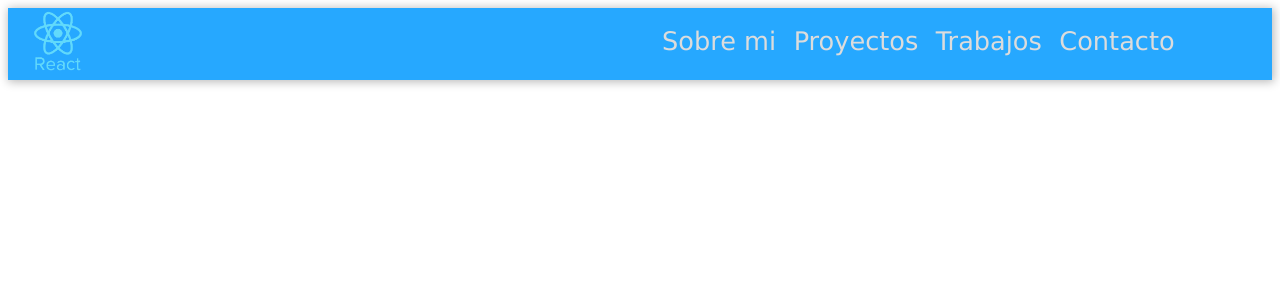
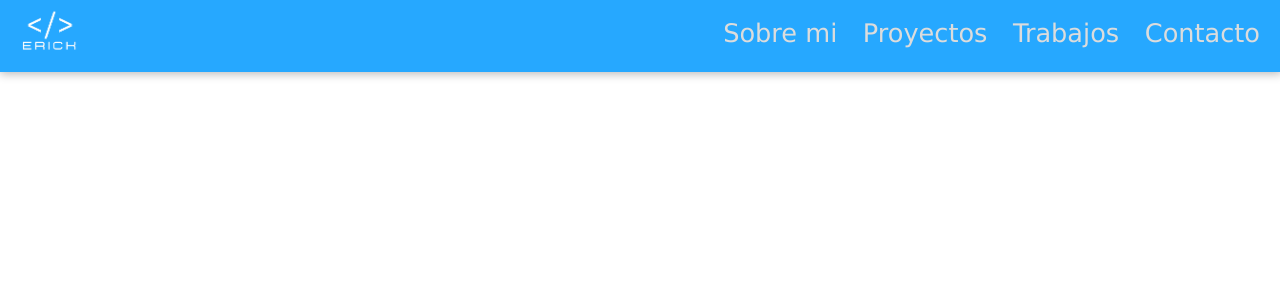
Before and after one commit to EricksonRT/MyportfolioV2, a React (Vite) app: page / in a window 1280 px wide. Shown: the top 300 px of the page. Built offline with nearby package versions, Linux system fonts and the light colour scheme.

Commit message:
ajustes en el nabvar

```diff
--- a/src/assets/css/app.css
+++ b/src/assets/css/app.css
@@ -1,4 +1,10 @@
+body {
+  width: 100%;
+  margin: 0 auto;
+}
+
 .nav {
+  top: -1%;
   position: sticky;
   background: rgba(0, 153, 255, 0.85);
   height: 4.5rem;
@@ -26,20 +32,22 @@
   padding: 0;
   margin: 0;
   top: 0;
+  padding-right: 20px;
 }
 .nav__itemlist {
   margin-top: 1.1rem;
   list-style: none;
   font-size: 1.6em;
-  margin-left: 1.5%;
+  margin-left: 1em;
 }
 .nav__itemref {
   text-decoration: none;
   color: rgb(220, 220, 220);
 }
 .nav__itemref:hover {
-  color: #fff;
-  transition: ease-out 1s;
+  color: rgb(255, 255, 255);
+  transition: ease-out 0.5s;
+  animation: slide_item 0.6s alternate-reverse infinite;
 }
 .nav__menu-right {
   display: flex;
@@ -55,7 +63,7 @@
   right: 0;
   top: 0;
   width: 2em;
-  visibility: hidden;
+  display: none;
   cursor: pointer;
 }
 .nav__check {
@@ -68,7 +76,7 @@
   top: 0;
   width: 35px;
   height: 1.8em;
-  visibility: hidden;
+  display: none;
   cursor: pointer;
   appearance: none;
   border-radius: 5px;
@@ -80,13 +88,14 @@ input[type=checkbox]:checked + .nav__ul {
   display: grid;
   background-color: rgba(0, 153, 255, 0.85);
   justify-content: center;
-  height: 80vh;
+  height: 60vh;
+  text-align: center;
   animation-duration: 1s;
   animation-name: toggleMenu;
 }
-@media (max-width: 615px) {
+@media (max-width: 670px) {
   .nav__label, .nav__img, .nav__check {
-    visibility: visible;
+    display: initial;
     position: absolute;
   }
   .nav__ul {
@@ -96,10 +105,20 @@ input[type=checkbox]:checked + .nav__ul {
 
 @keyframes toggleMenu {
   from {
-    height: 30vh;
+    height: 10vh;
   }
   to {
-    height: 80vh;
+    height: 60vh;
+  }
+}
+@keyframes slide_item {
+  0% {
+    text-decoration-color: white;
+    text-emphasis-position: under;
+  }
+  100% {
+    text-decoration: underline 10px;
+    text-decoration-color: white;
   }
 }
 * {
--- a/src/assets/sass/_mixinFuncions.scss
+++ b/src/assets/sass/_mixinFuncions.scss
@@ -3,7 +3,8 @@ $colorPrimario: rgba(0, 153, 255, 0.85);
   display: grid;
   background-color: $colorPrimario;
   justify-content: center;
-  height: 80vh;
+  height: 60vh;
+  text-align: center;
 }
 @mixin menuResponsiveOff {
   display: none;
--- a/src/assets/sass/_navbar.scss
+++ b/src/assets/sass/_navbar.scss
@@ -3,8 +3,15 @@
 $colorPrimario: rgba(0, 153, 255, 0.85);
 $colorWhitetexto: rgb(220, 220, 220);
 $colornegroTexto: rgb(0, 0, 0);
+// color de la barra en el hover
+$itemColorHover: #ffff;
+body {
+  width: 100%;
+  margin: 0 auto;
+}
 
 .nav {
+  top: -1%;
   position: sticky;
   background: $colorPrimario;
   height: 4.5rem;
@@ -32,20 +39,22 @@ $colornegroTexto: rgb(0, 0, 0);
     padding: 0;
     margin: 0;
     top: 0;
+    padding-right: 20px;
   }
   &__itemlist {
     margin-top: 1.1rem;
     list-style: none;
     font-size: 1.6em;
-    margin-left: 1.5%;
+    margin-left: 1em;
   }
   &__itemref {
     text-decoration: none;
     color: $colorWhitetexto;
   }
   &__itemref:hover {
-    color: #fff;
-    transition: ease-out 1s;
+    color: rgb(255, 255, 255);
+    transition: ease-out 0.5s;
+    animation: slide_item 0.6s alternate-reverse infinite;
   }
   &__menu-right {
     display: flex;
@@ -55,7 +64,8 @@ $colornegroTexto: rgb(0, 0, 0);
     align-content: center;
   }
 
-  &__label, &__img {
+  &__label,
+  &__img {
     text-decoration: none;
     margin-top: 1.3rem;
     padding-right: 10px;
@@ -63,7 +73,8 @@ $colornegroTexto: rgb(0, 0, 0);
     right: 0;
     top: 0;
     width: 2em;
-    visibility: hidden;
+    // cambié visibility:hidden por display none
+    display: none;
     cursor: pointer;
   }
   &__check {
@@ -76,24 +87,27 @@ $colornegroTexto: rgb(0, 0, 0);
     top: 0;
     width: 35px;
     height: 1.8em;
-    visibility: hidden;
+    // cambié visibility:hidden por display none
+    display: none;
     cursor: pointer;
     appearance: none;
     border-radius: 5px;
   }
-  &__check:active{
+  &__check:active {
     box-shadow: 1px 1px 6px 0.5px;
   }
   input[type='checkbox']:checked + &__ul {
     @include mixinFuncions.menuResponsive;
-    animation-duration: 1s ;
-  animation-name: toggleMenu;
+    animation-duration: 1s;
+    animation-name: toggleMenu;
   }
   //   Media query del check
-  @media (max-width: 615px) {
-    &__label, &__img,
+  @media (max-width: 670px) {
+    &__label,
+    &__img,
     &__check {
-      visibility: visible;
+      // cambié visibility:visible por display initial
+      display: initial;
       position: absolute;
     }
     &__ul {
@@ -101,12 +115,27 @@ $colornegroTexto: rgb(0, 0, 0);
     }
   }
 }
+// ANIMACIÓN DEL MENÚ MOBILE
 @keyframes toggleMenu {
   from {
-    height: 30vh;
+    height: 10vh;
   }
 
   to {
-    height: 80vh;
+    height: 60vh;
   }
 }
+// ANIMACIÓN DEL HOVER EN NAVBAR
+@keyframes slide_item {
+  0% {
+    text-decoration-color: $itemColorHover;
+    // text-emphasis-style: open;
+    text-emphasis-position: under;
+  }
+  100% {
+    text-decoration: underline 10px;
+    // text-emphasis-style: open;
+    // text-emphasis-position: under;
+    text-decoration-color: $itemColorHover;
+  }
+}
--- a/src/components/Navbar/Navbar.jsx
+++ b/src/components/Navbar/Navbar.jsx
@@ -1,11 +1,12 @@
 import { useEffect } from "react"
-import logo from "../../assets/img/icons/logoReact.png"
+import logo from "../../assets/img/icons/Logo_portfolio.png"
 import logoToggle from "../../assets/img/icons/menu_gugel.svg";;
 export const Nabvar = () => {
   useEffect(() => {
     const checkUpdate = () => {
       let checkMenu = document.querySelector("#checkMenu");
-      if (screen.width < 670) checkMenu.checked=false
+      // if (screen.width < 670) checkMenu.checked=false
+      checkMenu.checked = screen.width < 670 ? true : false;
     }
     window.addEventListener("resize", (checkUpdate))
     return (() => {
```
Also changed, not shown: src/assets/img/icons/Logo_portfolio.png (added), 1 other file (tests, documents, lock files or other folders).
